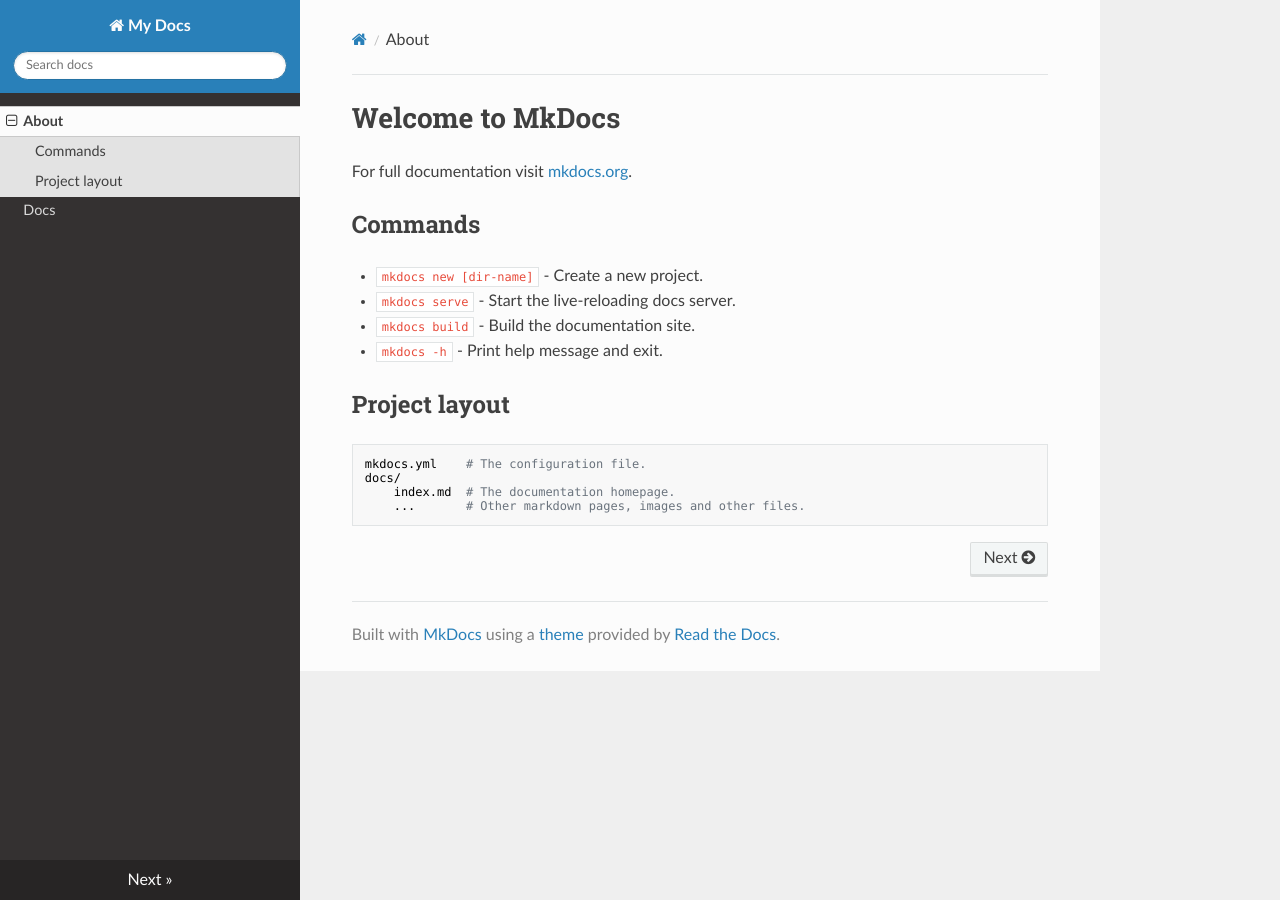
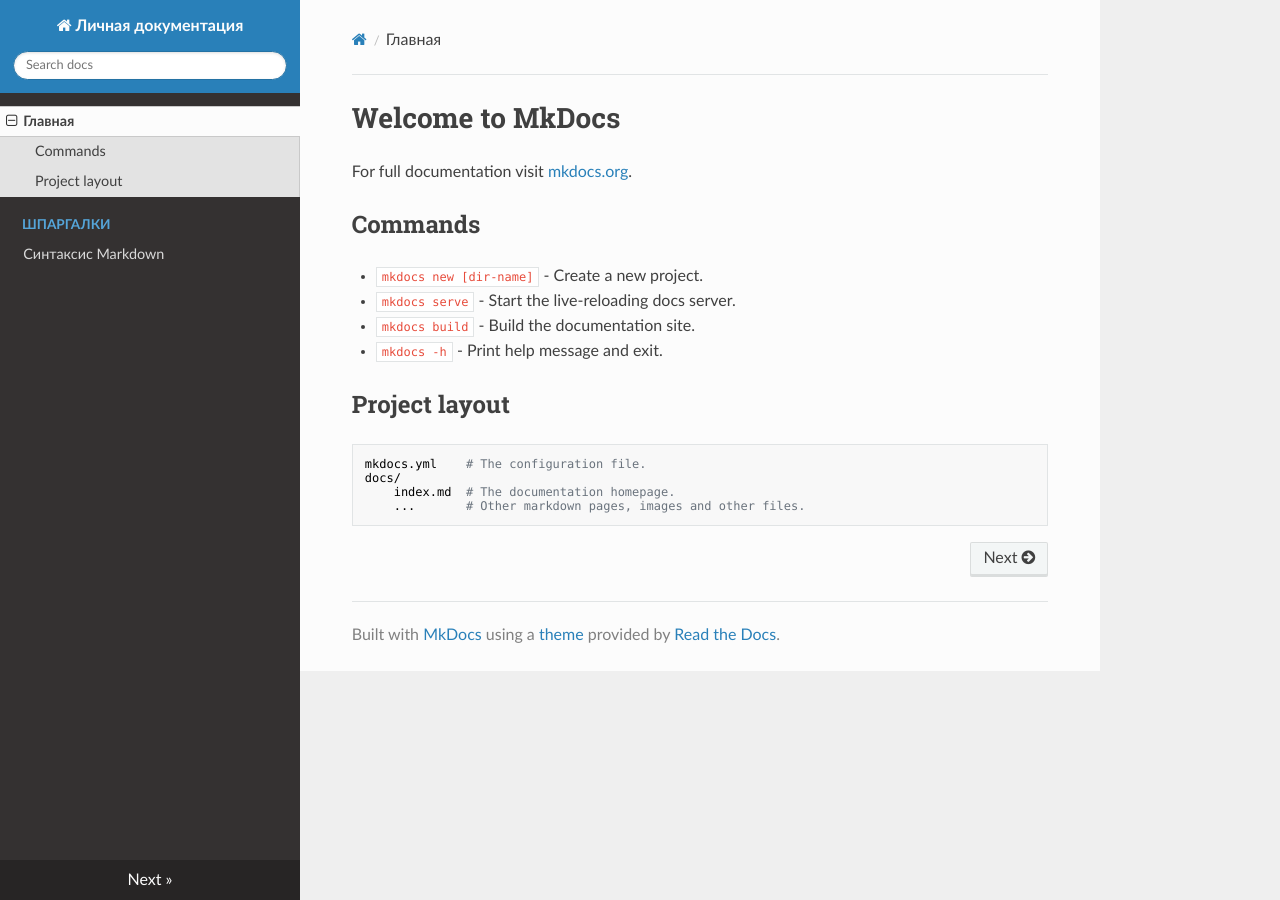
Before and after one commit to IIShara/IIShara, an MkDocs documentation site: the page built from docs/index.md, in a window 1280 px wide. Built offline with MkDocs 1.6.1, drawn with Linux system fonts in a browser that asks for light colours; nearby versions of some CDN libraries.

Commit message:
update mcdocs

```diff
--- a/mkdocs.yml
+++ b/mkdocs.yml
@@ -1,7 +1,7 @@
-site_name: My Docs
+site_name: Личная документация
 site_url: https://IIShara.github.io
 site_author: Ilgiz Sharafeev
-site_description: a short description of your website
+site_description: Сборка шпаргалок и заметок
 
 theme:
   name: readthedocs
@@ -10,5 +10,6 @@ theme:
     - yaml
 
 nav:
-  - About: index.md
-  - Docs: Markdown.md
+  - Главная: index.md
+  - Шпаргалки:
+    - Синтаксис Markdown: Markdown.md
```
